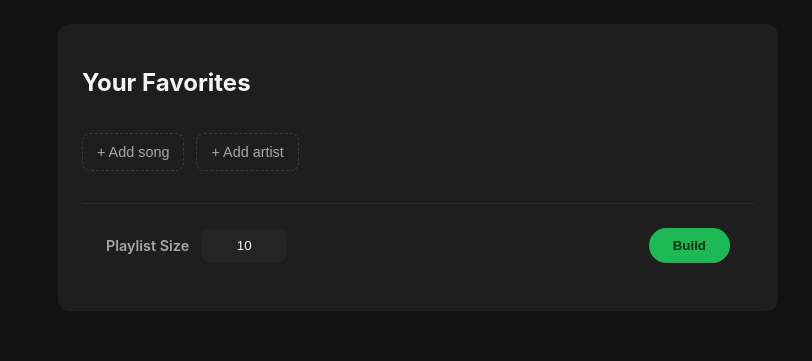
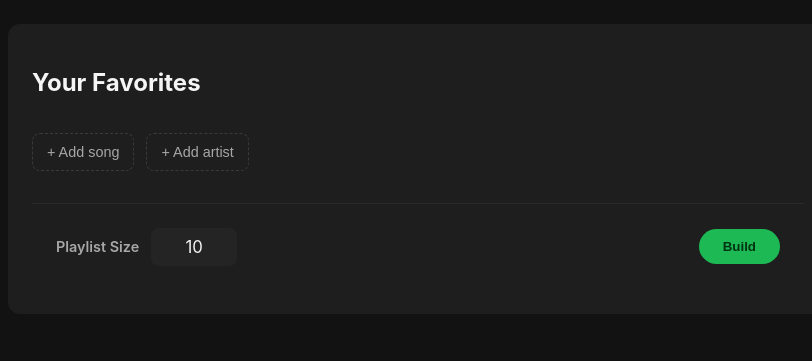
Before and after one commit to james-b1/SEO-Project1, a Flask app: page /create in a window 1280 px wide. Shown: the part 65-426 px from the top of the page, without its empty margins (222-1034 px from the left). Run offline with Flask 3, Linux system fonts and the light colour scheme.

Commit message:
input container larger

```diff
--- a/static/style.css
+++ b/static/style.css
@@ -9,7 +9,7 @@ body {
 }
 
 .container {
-    max-width: 720px;
+    max-width: 820px;
     margin: 0 auto;
     padding: 24px 16px;
 }
@@ -129,7 +129,9 @@ input {
     color: #f5f5f5;
     border: 1px solid transparent;
     border-radius: 8px;
-    padding: 12px 16px;
+    padding: 14px 18px;
+    font-family: inherit;
+    font-size: 1.05rem;
     transition: all 0.2s ease;
 }
 
```
